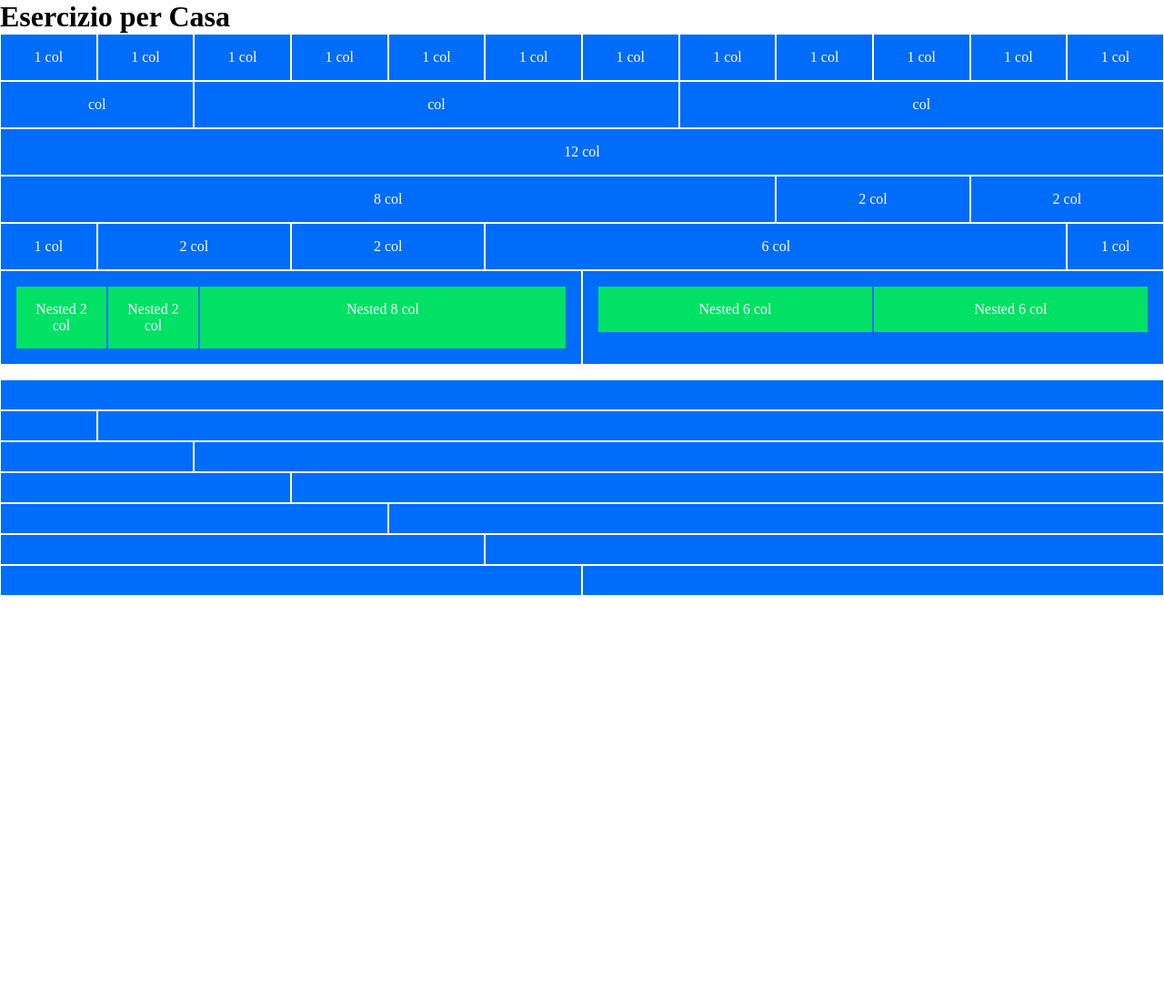
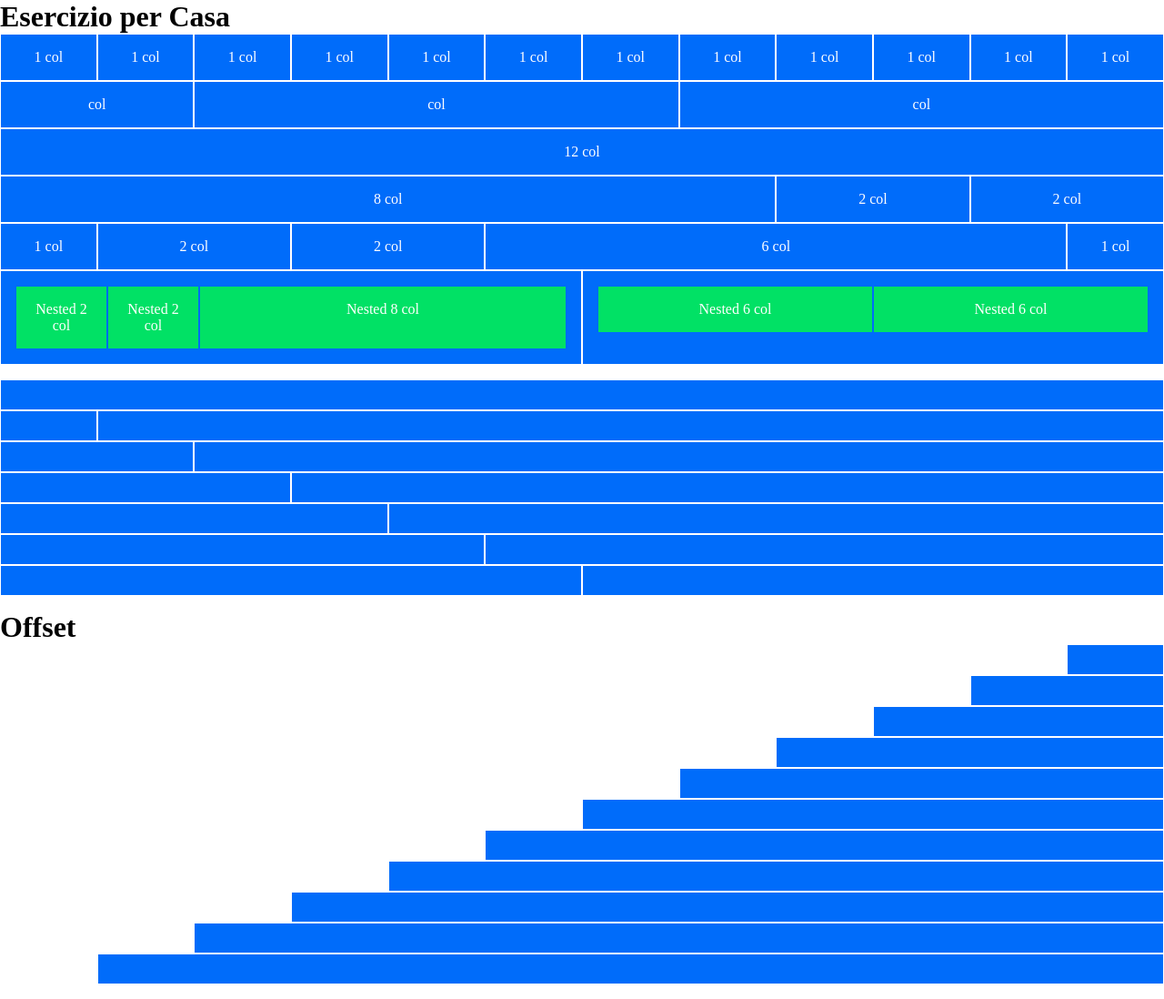
Before and after one commit to vito-pizzulli/html-css-12bool, a plain HTML site: page index.html in a window 1280 px wide. Shown: the whole page at 91% size. Before the commit the page ends 800 px from the top, so only its background shows below. Drawn offline with Linux system fonts and the light colour scheme.

Commit message:
added third container "offset" in html

```diff
--- a/index.html
+++ b/index.html
@@ -10,6 +10,7 @@
 </head>
 <body>
     <main>
+
 
         <!-- First Container - Esercizio per Casa -->
         <div class="container">
@@ -77,6 +78,7 @@
             </div>
         </div>
 
+
         <!-- Second Container - Empty Boxes -->
         <div class="container">
             <div class="row">
@@ -107,6 +109,56 @@
                 <div class="col-6"></div>
             </div>
         </div>
+
+
+        <!-- Third Container - Offset -->
+        <div class="container">
+            <h1>Offset</h1>
+            <div class="row">
+                <div class="offset-11"></div>
+                <div class="col-1"></div>
+            </div>
+            <div class="row">
+                <div class="offset-10"></div>
+                <div class="col-2"></div>
+            </div>
+            <div class="row">
+                <div class="offset-9"></div>
+                <div class="col-3"></div>
+            </div>
+            <div class="row">
+                <div class="offset-8"></div>
+                <div class="col-4"></div>
+            </div>
+            <div class="row">
+                <div class="offset-7"></div>
+                <div class="col-5"></div>
+            </div>
+            <div class="row">
+                <div class="offset-6"></div>
+                <div class="col-6"></div>
+            </div>
+            <div class="row">
+                <div class="offset-5"></div>
+                <div class="col-7"></div>
+            </div>
+            <div class="row">
+                <div class="offset-4"></div>
+                <div class="col-8"></div>
+            </div>
+            <div class="row">
+                <div class="offset-3"></div>
+                <div class="col-9"></div>
+            </div>
+            <div class="row">
+                <div class="offset-2"></div>
+                <div class="col-10"></div>
+            </div>
+            <div class="row">
+                <div class="offset-1"></div>
+                <div class="col-11"></div>
+            </div>
+        </div>
     </main>
 </body>
 </html>
```
